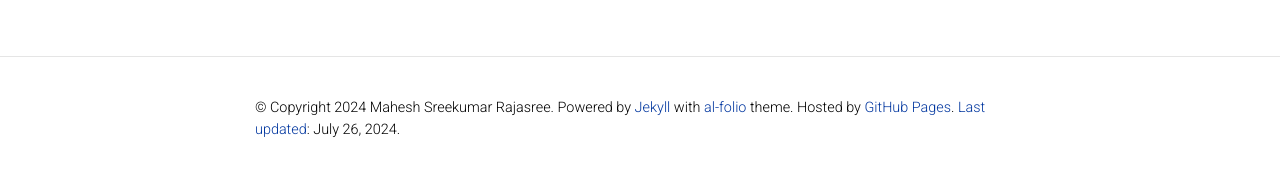
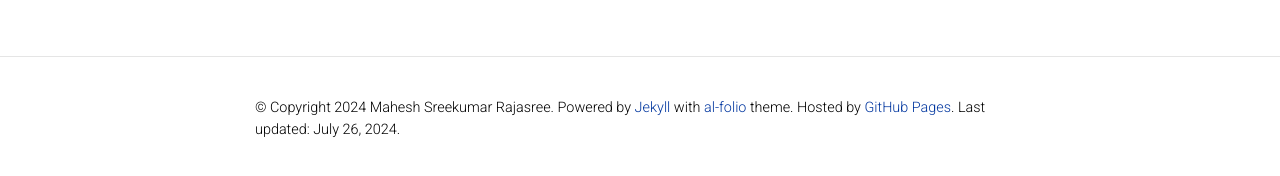
Before and after one commit to Mahe94/mahe94.github.io, a Jekyll site: the page built from _pages/dropdown.md, in a window 1280 px wide. Shown: the part 145-321 px from the top of the page. Built offline with Jekyll 4.4.1, drawn with Linux system fonts in a browser that asks for light colours; comment, search, counter and statistics services are not loaded; a style sheet for code colours, icons or effects is not loaded; part of the change alters nothing that is shown.

```diff
--- a/_includes/footer.html
+++ b/_includes/footer.html
@@ -18,7 +18,7 @@
         <a href="{{ site.url }}{{ site.baseurl }}{{ site.impressum_path }}">Impressum</a>.
         {%- endif -%}
         {%- if site.last_updated -%}
-        <a href="https://clustrmaps.com/site/1c0al" title="Visit tracker">Last updated</a>: {{ "now" | date: '%B %d, %Y' }}.
+        Last updated: {{ "now" | date: '%B %d, %Y' }}.
         {%- endif %}
       </div>
     </footer>
```
